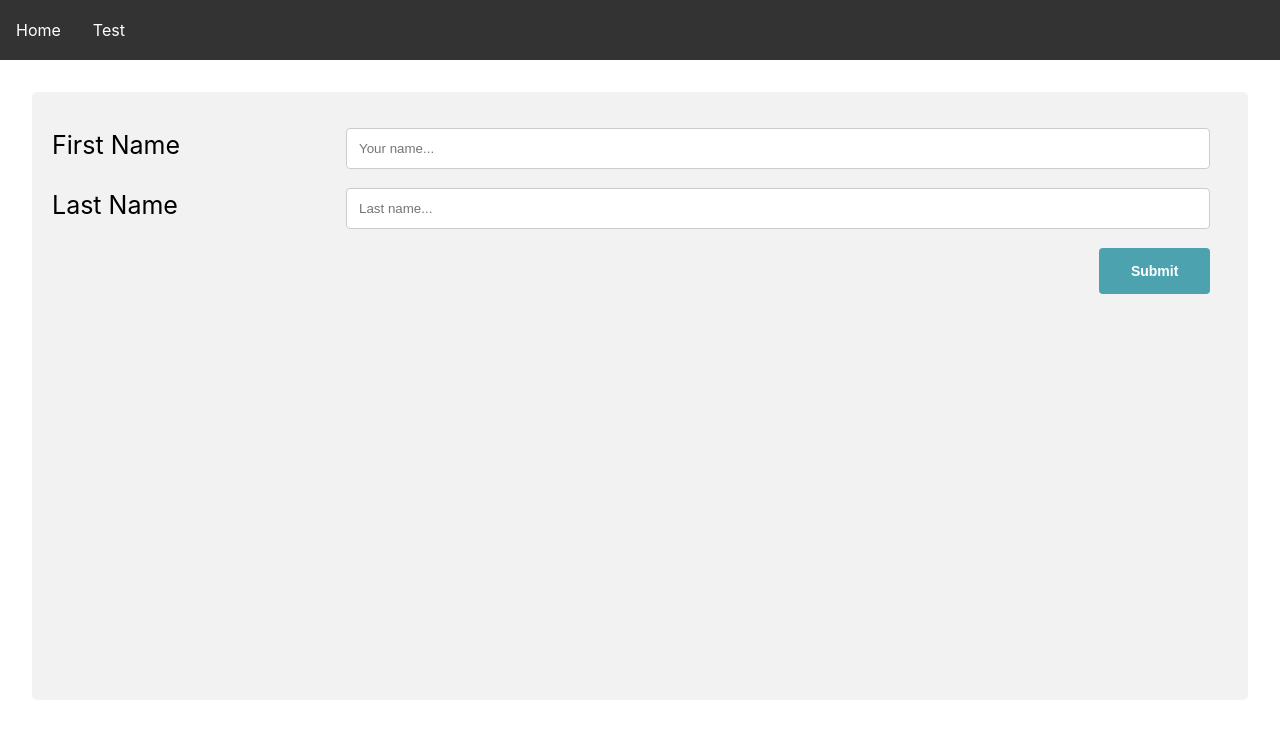
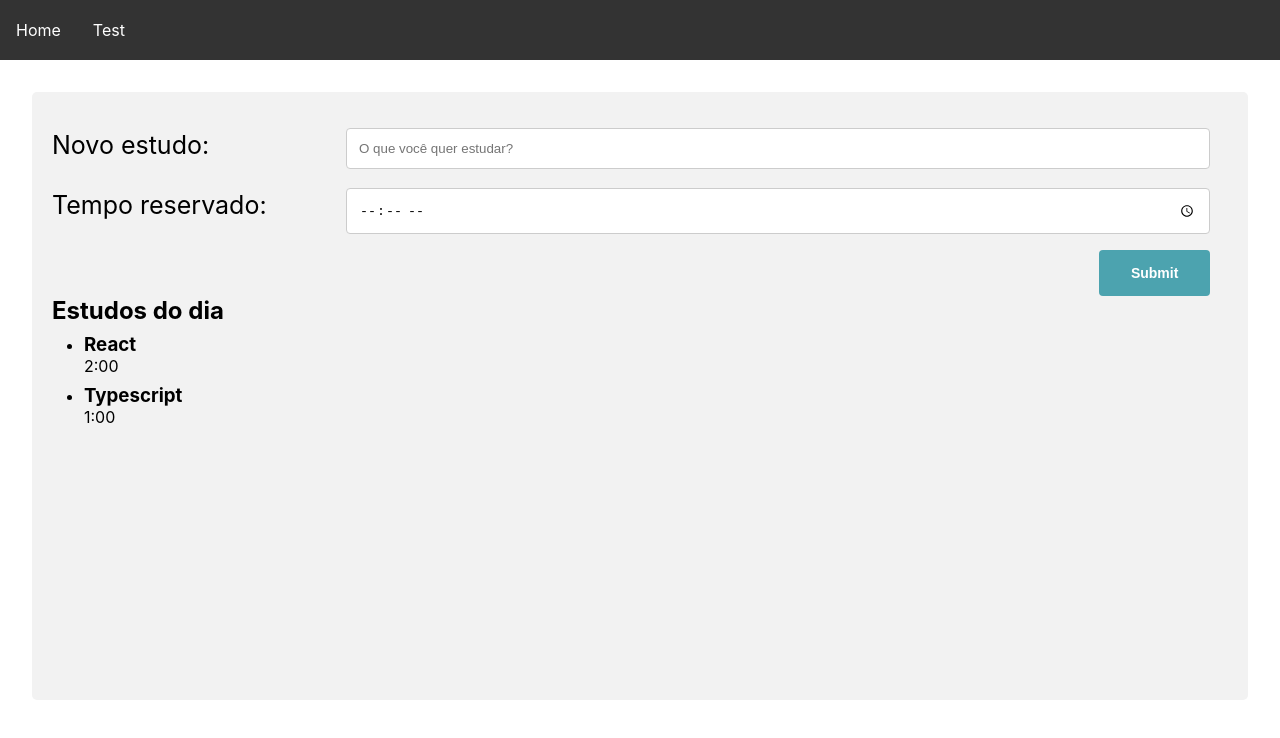
Before and after one commit to ThiagoKS-7/alura-studies, a React (Create React App) app: page / in a window 1280 px wide. Shown: the top 738 px of the page. Built offline with nearby package versions, Linux system fonts and the light colour scheme.

Commit message:
implementando lista harcoded

```diff
--- a/src/components/atoms/Input/styles.tsx
+++ b/src/components/atoms/Input/styles.tsx
@@ -46,10 +46,12 @@ export const StyledInput = styled('input')`
     padding: 12px;
     border: 1px solid #ccc;
     border-radius: 4px;
-    resize: vertical;
     /* Responsive layout - when the screen is less than 600px wide, make the two columns stack on top of each other instead of next to each other */
     @media screen and (max-width: 600px) {
         width: 100%;
         margin-top: 0;
     }
+    input[type=time] {
+        resize: block;
+    }
 `;
--- /dev/null
+++ b/src/components/atoms/ListItem/@types/index.ts
@@ -0,0 +1,4 @@
+export type TListItemProps = {
+    title: string;
+    description?: string;
+}
--- /dev/null
+++ b/src/components/atoms/ListItem/ListItem.tsx
@@ -0,0 +1,23 @@
+import { StyledListItem,Title,Description } from './styles';
+import { TListItemProps } from './@types';
+
+export default function ListItem(props:TListItemProps) {
+    return(
+       <>
+            <StyledListItem>
+                <Title>
+                    {props.title}
+                </Title>
+                {
+                    props.description ?
+                    (
+                    <Description>
+                        {props.description}
+                    </Description>
+                    ) : <></>
+                }
+
+            </StyledListItem>
+       </>
+    )
+}
--- /dev/null
+++ b/src/components/atoms/ListItem/styles.tsx
@@ -0,0 +1,16 @@
+import { styled } from "@mui/system";
+
+export const StyledListItem = styled('li')`
+    margin: 0.5em 2em;
+    padding: 0;
+`;
+
+export const Title = styled('h3')`
+    padding: 0;
+    margin: 0;
+`;
+
+export const Description = styled('span')`
+    padding: 0;
+    margin: 0;
+`;
--- /dev/null
+++ b/src/components/molecules/List/@types/index.ts
@@ -0,0 +1,4 @@
+export type TListProps = {
+    children?: any;
+    title?: string;
+}
--- /dev/null
+++ b/src/components/molecules/List/List.tsx
@@ -0,0 +1,21 @@
+import { StyledList,Title} from './styles';
+import { TListProps } from './@types';
+
+export default function List(props:TListProps) {
+    return(
+       <>
+            <StyledList>
+                {
+                    props.title ?
+                    (
+                    <Title>
+                        {props.title}
+                    </Title>
+                    ) : <></>
+
+                }
+                {props.children}
+            </StyledList>
+       </>
+    )
+}
--- /dev/null
+++ b/src/components/molecules/List/styles.tsx
@@ -0,0 +1,11 @@
+import { styled } from "@mui/system";
+
+export const StyledList = styled('ul')`
+    padding: 0;
+    margin: 0;
+`;
+
+export const Title = styled('h2')`
+    padding: 0;
+    margin: 0;
+`;
--- a/src/pages/Home/index.tsx
+++ b/src/pages/Home/index.tsx
@@ -1,5 +1,7 @@
 import Button from "@/components/atoms/Button/Button";
 import Input from "@/components/atoms/Input/Input";
+import ListItem from "@/components/atoms/ListItem/ListItem";
+import List from "@/components/molecules/List/List";
 import { StyledContainer, StyledFooter, StyledForm } from "./styles";
 
 export default function Home() {
@@ -7,12 +9,16 @@ export default function Home() {
         <>
             <StyledContainer>
                 <StyledForm action="/lista">
-                    <Input required label="First Name" type="text" id="fname" name="first_name" placeholder="Your name..."/>
-                    <Input required label="Last Name" type="text" id="fname" name="last_name" placeholder="Last name..."/>
+                    <Input required label="Novo estudo: " type="text" id="fname" name="first_name" placeholder="O que você quer estudar?"/>
+                    <Input required label="Tempo reservado: " type="time" id="ftime" name="time" />
                     <StyledFooter>
                     <Button>Submit</Button>
                     </StyledFooter>
                 </StyledForm>
+                <List title="Estudos do dia">
+                    <ListItem title="React" description="2:00"/>
+                    <ListItem title="Typescript" description="1:00"/>
+                </List>
             </StyledContainer>
         </>
     )
```
